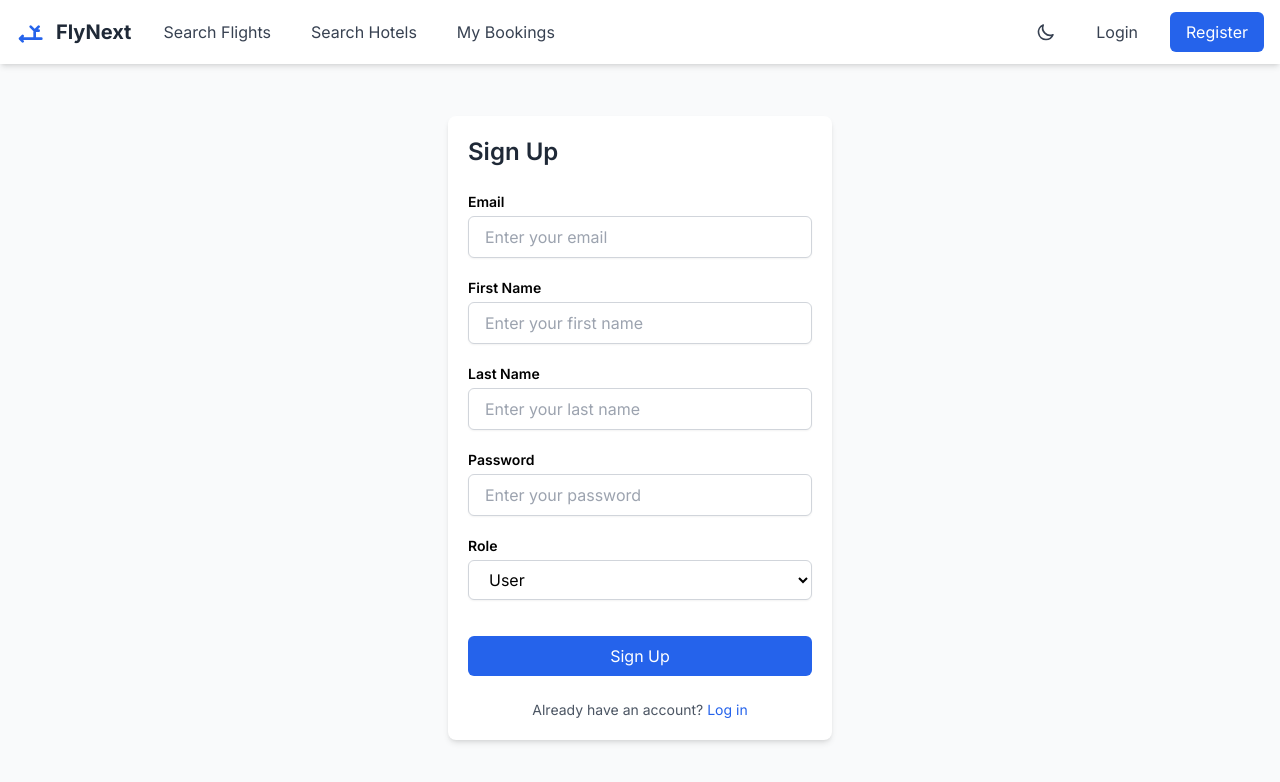
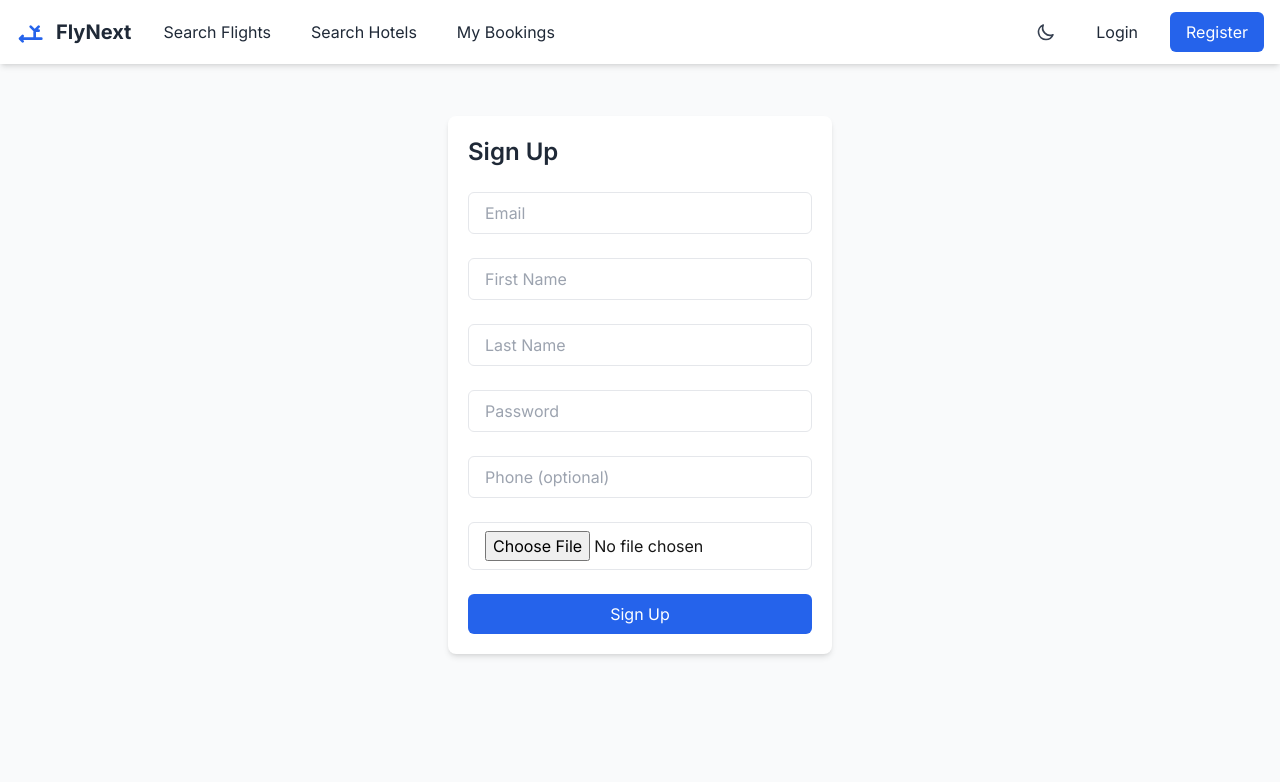
Before and after one commit to rudyarb/FlyNext, a Next.js app: page /users/signup in a window 1280 px wide. Shown: the top 782 px of the page. Built offline with nearby package versions, Linux system fonts and the light colour scheme.

Commit message:
Added profile icon, update profile page, and added more fields to sign up

```diff
--- a/src/app/api/users/signup/route.js
+++ b/src/app/api/users/signup/route.js
@@ -1,36 +1,50 @@
 import { hashPassword } from "@utils/auth";
 import { prisma } from "@utils/db";
+import { writeFile } from "fs/promises";
+import { join } from "path";
 import { NextResponse } from "next/server";
 
 export async function POST(req) {
   try {
-    // Get user info from input
-    const { firstName, lastName, email, password, phone, profilePic, role } = await req.json();
+    // Parse form data instead of JSON
+    const formData = await req.formData();
 
-    // Enforce required fields
+    // Extract fields from form data
+    const firstName = formData.get("firstName");
+    const lastName = formData.get("lastName");
+    const email = formData.get("email");
+    const password = formData.get("password");
+    const phone = formData.get("phone") || null;
+    const role = formData.get("role");
+    const profilePicture = formData.get("profilePicture"); // File object
+
+    // Validate required fields
     if (!firstName || !lastName || !email || !password || !role) {
-      return NextResponse.json({ message:
-        "All required fields must be filled (everything except for phone number and profile picture)." },
-        { status: 400 });
+      return NextResponse.json({ message: "All required fields must be filled." }, { status: 400 });
     }
 
-    // Allowed roles
+    // Validate role
     const allowedRoles = ["ADMIN", "USER"];
     if (!allowedRoles.includes(role)) {
-      return NextResponse.json({ message:
-        "Invalid role. Allowed roles: ADMIN, USER." },
-        { status: 400 });
+      return NextResponse.json({ message: "Invalid role. Allowed roles: ADMIN, USER." }, { status: 400 });
     }
 
     // Check if user already exists
     const existingUser = await prisma.user.findUnique({ where: { email } });
     if (existingUser) {
-      return NextResponse.json({ message:
-        "Email already in use" },
-        { status: 400 });
+      return NextResponse.json({ message: "Email already in use" }, { status: 400 });
     }
 
-    // Create the new user
+    // Save profile picture (if provided)
+    let profilePicUrl = null;
+    if (profilePicture && profilePicture.name) {
+      const fileBuffer = await profilePicture.arrayBuffer();
+      const filePath = join(process.cwd(), "public/uploads", profilePicture.name);
+      await writeFile(filePath, Buffer.from(fileBuffer));
+      profilePicUrl = `/uploads/${profilePicture.name}`; // Publicly accessible path
+    }
+
+    // Create user
     const user = await prisma.user.create({
       data: {
         firstName,
@@ -38,7 +52,7 @@ export async function POST(req) {
         email,
         password: hashPassword(password),
         phone,
-        profilePic,
+        profilePic: profilePicUrl,
         role,
       },
       select: {
@@ -47,22 +61,20 @@ export async function POST(req) {
         lastName: true,
         email: true,
         role: true,
+        profilePic: true,
       },
     });
 
-
-    // If the role is ADMIN, add them as a hotel owner
+    // If ADMIN, create hotel owner entry
     if (role === "ADMIN") {
       await prisma.hotelOwner.create({
-        data: {
-          userId: user.id,
-        },
+        data: { userId: user.id },
       });
     }
 
-    // Return success response with the user details
-    return NextResponse.json({ message: "User registered successfully" }, { status: 201 });
-  } catch (error) { // Catch any errors
-      return NextResponse.json({ message: "Error registering user" }, { status: 400 });
+    return NextResponse.json({ message: "User registered successfully", user }, { status: 201 });
+  } catch (error) {
+    console.error(error);
+    return NextResponse.json({ message: "Error registering user" }, { status: 500 });
   }
 }
--- a/src/app/components/Navbar.tsx
+++ b/src/app/components/Navbar.tsx
@@ -1,13 +1,34 @@
-"use client";  // Mark this file as a client-side component
+"use client";
 
-import React from "react";
+import React, { useState, useRef, useEffect } from "react";
 import Link from "next/link";
+import { useAuth } from "@/context/AuthContext";
 import Logo from "./Logo";
 import DarkModeToggle from "./DarkModeToggle";
-import { useAuth } from "@/context/AuthContext"; // Import useAuth hook
+import { FaUserCircle } from "react-icons/fa";
 
 const Navbar: React.FC = () => {
-  const { isAuthenticated, userName, logout } = useAuth(); // Get authentication state from AuthContext
+  const { isAuthenticated, userName, logout } = useAuth();
+  const [dropdownOpen, setDropdownOpen] = useState(false);
+  const dropdownRef = useRef<HTMLDivElement>(null);
+
+  // Close dropdown when clicking outside
+  useEffect(() => {
+    const handleClickOutside = (event: MouseEvent) => {
+      if (dropdownRef.current && !dropdownRef.current.contains(event.target as Node)) {
+        setDropdownOpen(false);
+      }
+    };
+    document.addEventListener("mousedown", handleClickOutside);
+    return () => {
+      document.removeEventListener("mousedown", handleClickOutside);
+    };
+  }, []);
+
+  // Close dropdown when authentication status changes (fix for logout issue)
+  useEffect(() => {
+    setDropdownOpen(false);
+  }, [isAuthenticated]);
 
   return (
     <nav className="bg-white dark:bg-gray-800 text-gray-800 dark:text-white shadow-md">
@@ -16,53 +37,61 @@ const Navbar: React.FC = () => {
           <Logo />
 
           <div className="flex items-center space-x-2">
-            <Link
-              href="/flight-search"
-              className="px-4 py-2 rounded-md text-gray-700 dark:text-gray-200 hover:bg-gray-100 dark:hover:bg-gray-700"
-            >
+            <Link href="/flight-search" className="px-4 py-2 rounded-md hover:bg-gray-100 dark:hover:bg-gray-700">
               Search Flights
             </Link>
-
-            <Link
-              href="/hotel-search"
-              className="px-4 py-2 rounded-md text-gray-700 dark:text-gray-200 hover:bg-gray-100 dark:hover:bg-gray-700"
-            >
+            <Link href="/hotel-search" className="px-4 py-2 rounded-md hover:bg-gray-100 dark:hover:bg-gray-700">
               Search Hotels
             </Link>
-
-            <Link
-              href="/bookings"
-              className="px-4 py-2 rounded-md text-gray-700 dark:text-gray-200 hover:bg-gray-100 dark:hover:bg-gray-700"
-            >
+            <Link href="/bookings" className="px-4 py-2 rounded-md hover:bg-gray-100 dark:hover:bg-gray-700">
               My Bookings
             </Link>
           </div>
         </div>
 
-        <div className="flex items-center space-x-4">
+        <div className="flex items-center space-x-4 relative">
           <DarkModeToggle />
           {isAuthenticated ? (
             <>
               <span className="text-gray-600 dark:text-gray-300">Welcome, {userName}</span>
-              <button
-                onClick={logout}
-                className="px-4 py-2 rounded-md bg-blue-600 text-white hover:bg-blue-700 dark:bg-blue-500 dark:hover:bg-blue-600"
-              >
-                Logout
-              </button>
+
+              {/* Profile Icon with Dropdown */}
+              <div className="relative" ref={dropdownRef}>
+                <button
+                  onClick={() => setDropdownOpen((prev) => !prev)}
+                  className="text-gray-600 dark:text-gray-300 text-2xl focus:outline-none"
+                >
+                  <FaUserCircle />
+                </button>
+
+                {dropdownOpen && (
+                  <div className="absolute right-0 mt-2 w-48 bg-white dark:bg-gray-700 shadow-md rounded-lg">
+                    <Link
+                      href="/users/edit-profile"
+                      className="block px-4 py-2 text-gray-800 dark:text-white hover:bg-gray-100 dark:hover:bg-gray-600"
+                      onClick={() => setDropdownOpen(false)} // Close dropdown when clicking "Edit Profile"
+                    >
+                      Edit Profile
+                    </Link>
+                    <button
+                      onClick={() => {
+                        setDropdownOpen(false); // Close dropdown before logging out
+                        logout();
+                      }}
+                      className="w-full text-left px-4 py-2 text-gray-800 dark:text-white hover:bg-gray-100 dark:hover:bg-gray-600"
+                    >
+                      Logout
+                    </button>
+                  </div>
+                )}
+              </div>
             </>
           ) : (
             <>
-              <Link
-                href="/users/login"
-                className="px-4 py-2 rounded-md text-gray-700 dark:text-gray-200 hover:bg-gray-100 dark:hover:bg-gray-700"
-              >
+              <Link href="/users/login" className="px-4 py-2 rounded-md hover:bg-gray-100 dark:hover:bg-gray-700">
                 Login
               </Link>
-              <Link
-                href="/users/signup"
-                className="px-4 py-2 rounded-md bg-blue-600 text-white hover:bg-blue-700 dark:bg-blue-500 dark:hover:bg-blue-600"
-              >
+              <Link href="/users/signup" className="px-4 py-2 rounded-md bg-blue-600 text-white hover:bg-blue-700 dark:bg-blue-500 dark:hover:bg-blue-600">
                 Register
               </Link>
             </>
--- /dev/null
+++ b/src/app/users/edit-profile/page.tsx
@@ -0,0 +1,146 @@
+"use client";
+
+import { useState, useEffect } from "react";
+import { useRouter } from "next/navigation";
+
+const EditProfile = () => {
+  const router = useRouter();
+
+  // Local state for token and form data
+  const [token, setToken] = useState<string | null>(null);
+  const [formData, setFormData] = useState({
+    firstName: "",
+    lastName: "",
+    email: "",
+    phone: "",
+    password: "",
+  });
+  const [loading, setLoading] = useState(false);
+  const [message, setMessage] = useState("");
+
+  // Only fetch the token from localStorage on the client-side
+  useEffect(() => {
+    if (typeof window !== "undefined") {
+      const storedToken = localStorage.getItem("token");
+      if (storedToken) {
+        setToken(storedToken);
+      } else {
+        setMessage("You must be logged in to edit your profile.");
+      }
+    }
+  }, []);
+
+  // Handle input change
+  const handleChange = (e: React.ChangeEvent<HTMLInputElement>) => {
+    setFormData({ ...formData, [e.target.name]: e.target.value });
+  };
+
+  // Handle form submission (PUT request to update profile)
+  const handleSubmit = async (e: React.FormEvent) => {
+    e.preventDefault();
+    setLoading(true);
+    setMessage("");
+
+    if (!token) {
+      setMessage("You must be logged in to edit your profile.");
+      setLoading(false);
+      return;
+    }
+
+    try {
+      const res = await fetch("/api/users/profile", {
+        method: "PUT", // Use PUT request to update profile
+        headers: {
+          "Content-Type": "application/json",
+          Authorization: `Bearer ${token}`, // Correct way to send token in Authorization header
+        },
+        body: JSON.stringify(formData), // Send the updated form data
+      });
+
+      const data = await res.json();
+
+      if (!res.ok) throw new Error(data.error || "Update failed");
+
+      setMessage("Profile updated successfully!");
+      setTimeout(() => router.push("/dashboard"), 1500); // Redirect after update
+
+    } catch (error) {
+      console.error(error);
+      if (error instanceof Error) {
+        setMessage(error.message);
+      } else {
+        setMessage("An unexpected error occurred.");
+      }
+    } finally {
+      setLoading(false);
+    }
+  };
+
+  return (
+    <div className="flex justify-center items-center min-h-screen bg-gray-100 dark:bg-gray-900">
+      <div className="bg-white dark:bg-gray-800 shadow-lg rounded-lg p-6 w-full max-w-md">
+        <h2 className="text-2xl font-semibold text-gray-900 dark:text-white text-center">Edit Profile</h2>
+
+        {message && <p className="text-center mt-2 text-red-500">{message}</p>}
+
+        <form onSubmit={handleSubmit} className="space-y-4 mt-4">
+          <input
+            type="text"
+            name="firstName"
+            value={formData.firstName}
+            onChange={handleChange}
+            placeholder="First Name"
+            className="w-full px-4 py-2 border rounded-md dark:bg-gray-700 dark:text-white"
+          />
+
+          <input
+            type="text"
+            name="lastName"
+            value={formData.lastName}
+            onChange={handleChange}
+            placeholder="Last Name"
+            className="w-full px-4 py-2 border rounded-md dark:bg-gray-700 dark:text-white"
+          />
+
+          <input
+            type="email"
+            name="email"
+            value={formData.email}
+            onChange={handleChange}
+            placeholder="Email"
+            className="w-full px-4 py-2 border rounded-md dark:bg-gray-700 dark:text-white"
+            disabled // Disable to avoid accidental changes to email
+          />
+
+          <input
+            type="text"
+            name="phone"
+            value={formData.phone}
+            onChange={handleChange}
+            placeholder="Phone (optional)"
+            className="w-full px-4 py-2 border rounded-md dark:bg-gray-700 dark:text-white"
+          />
+
+          <input
+            type="password"
+            name="password"
+            value={formData.password}
+            onChange={handleChange}
+            placeholder="New Password (leave blank to keep current)"
+            className="w-full px-4 py-2 border rounded-md dark:bg-gray-700 dark:text-white"
+          />
+
+          <button
+            type="submit"
+            className="w-full bg-blue-600 text-white px-4 py-2 rounded-md hover:bg-blue-700 dark:bg-blue-500 dark:hover:bg-blue-600"
+            disabled={loading}
+          >
+            {loading ? "Updating..." : "Update Profile"}
+          </button>
+        </form>
+      </div>
+    </div>
+  );
+};
+
+export default EditProfile;
--- a/src/app/users/signup/page.tsx
+++ b/src/app/users/signup/page.tsx
@@ -1,4 +1,4 @@
-"use client";  // Client component needed for useState & useRouter
+"use client";
 
 import { useState } from "react";
 import { useRouter } from "next/navigation";
@@ -9,17 +9,33 @@ export default function SignUpPage() {
   const [firstName, setFirstName] = useState("");
   const [lastName, setLastName] = useState("");
   const [password, setPassword] = useState("");
-  const [role, setRole] = useState("USER"); // Default to USER
+  const [role, setRole] = useState("USER");
+  const [phone, setPhone] = useState("");
+  const [profilePicture, setProfilePicture] = useState<File | null>(null);
   const [error, setError] = useState("");
+
+  const handleFileChange = (e: React.ChangeEvent<HTMLInputElement>) => {
+    if (e.target.files && e.target.files.length > 0) {
+      setProfilePicture(e.target.files[0]);
+    }
+  };
 
   const handleSignUp = async (e: React.FormEvent) => {
     e.preventDefault();
 
+    const formData = new FormData();
+    formData.append("email", email);
+    formData.append("firstName", firstName);
+    formData.append("lastName", lastName);
+    formData.append("password", password);
+    formData.append("role", role);
+    if (phone) formData.append("phone", phone);
+    if (profilePicture) formData.append("profilePicture", profilePicture);
+
     try {
       const response = await fetch("/api/users/signup", {
         method: "POST",
-        headers: { "Content-Type": "application/json" },
-        body: JSON.stringify({ email, firstName, lastName, password, role }),
+        body: formData,
       });
 
       if (!response.ok) {
@@ -28,7 +44,6 @@ export default function SignUpPage() {
         return;
       }
 
-      // Redirect to login page after successful signup
       router.push("/users/login");
     } catch (err) {
       setError("An error occurred. Please try again.");
@@ -37,94 +52,18 @@ export default function SignUpPage() {
 
   return (
     <div className="container mx-auto px-4 py-5 max-w-7xl flex items-center justify-center overflow-hidden">
-      <form onSubmit={handleSignUp} className="space-y-6 mb-0 w-full sm:w-96 bg-white dark:bg-gray-800 p-5 rounded-lg shadow-md">
-        <h2 className="text-2xl font-semibold mb-4 text-gray-800 dark:text-white">Sign Up</h2>
+      <form onSubmit={handleSignUp} className="space-y-6 w-full sm:w-96 bg-white dark:bg-gray-800 p-5 rounded-lg shadow-md">
+        <h2 className="text-2xl font-semibold text-gray-800 dark:text-white">Sign Up</h2>
+        {error && <p className="text-red-500">{error}</p>}
 
-        {error && <p className="text-red-500 mb-4">{error}</p>}
+        <input type="email" placeholder="Email" value={email} onChange={(e) => setEmail(e.target.value)} required className="w-full px-4 py-2 border rounded-md" />
+        <input type="text" placeholder="First Name" value={firstName} onChange={(e) => setFirstName(e.target.value)} required className="w-full px-4 py-2 border rounded-md" />
+        <input type="text" placeholder="Last Name" value={lastName} onChange={(e) => setLastName(e.target.value)} required className="w-full px-4 py-2 border rounded-md" />
+        <input type="password" placeholder="Password" value={password} onChange={(e) => setPassword(e.target.value)} required className="w-full px-4 py-2 border rounded-md" />
+        <input type="text" placeholder="Phone (optional)" value={phone} onChange={(e) => setPhone(e.target.value)} className="w-full px-4 py-2 border rounded-md" />
+        <input type="file" accept="image/*" onChange={handleFileChange} className="w-full px-4 py-2 border rounded-md" />
 
-        <div className="grid grid-cols-1 gap-5">
-          <div>
-            <label htmlFor="email" className="block text-sm font-semibold text-black dark:text-white mb-1">Email</label>
-            <input
-              type="email"
-              id="email"
-              value={email}
-              onChange={(e) => setEmail(e.target.value)}
-              required
-              className="w-full px-4 py-2 bg-white dark:bg-gray-800 text-black dark:text-white border border-gray-300 dark:border-gray-600 rounded-md shadow-sm hover:border-blue-500 focus:outline-none focus:ring-2 focus:ring-blue-500"
-              placeholder="Enter your email"
-            />
-          </div>
-
-          <div>
-            <label htmlFor="firstName" className="block text-sm font-semibold text-black dark:text-white mb-1">First Name</label>
-            <input
-              type="text"
-              id="firstName"
-              value={firstName}
-              onChange={(e) => setFirstName(e.target.value)}
-              required
-              className="w-full px-4 py-2 bg-white dark:bg-gray-800 text-black dark:text-white border border-gray-300 dark:border-gray-600 rounded-md shadow-sm hover:border-blue-500 focus:outline-none focus:ring-2 focus:ring-blue-500"
-              placeholder="Enter your first name"
-            />
-          </div>
-
-          <div>
-            <label htmlFor="lastName" className="block text-sm font-semibold text-black dark:text-white mb-1">Last Name</label>
-            <input
-              type="text"
-              id="lastName"
-              value={lastName}
-              onChange={(e) => setLastName(e.target.value)}
-              required
-              className="w-full px-4 py-2 bg-white dark:bg-gray-800 text-black dark:text-white border border-gray-300 dark:border-gray-600 rounded-md shadow-sm hover:border-blue-500 focus:outline-none focus:ring-2 focus:ring-blue-500"
-              placeholder="Enter your last name"
-            />
-          </div>
-
-          <div>
-            <label htmlFor="password" className="block text-sm font-semibold text-black dark:text-white mb-1">Password</label>
-            <input
-              type="password"
-              id="password"
-              value={password}
-              onChange={(e) => setPassword(e.target.value)}
-              required
-              className="w-full px-4 py-2 bg-white dark:bg-gray-800 text-black dark:text-white border border-gray-300 dark:border-gray-600 rounded-md shadow-sm hover:border-blue-500 focus:outline-none focus:ring-2 focus:ring-blue-500"
-              placeholder="Enter your password"
-            />
-          </div>
-
-          <div>
-            <label htmlFor="role" className="block text-sm font-semibold text-black dark:text-white mb-1">Role</label>
-            <select
-              id="role"
-              value={role}
-              onChange={(e) => setRole(e.target.value)}
-              className="w-full px-4 py-2 bg-white dark:bg-gray-800 text-black dark:text-white border border-gray-300 dark:border-gray-600 rounded-md shadow-sm hover:border-blue-500 focus:outline-none focus:ring-2 focus:ring-blue-500"
-            >
-              <option value="USER">User</option>
-              <option value="ADMIN">Admin</option>
-            </select>
-          </div>
-
-          <button
-            type="submit"
-            className="mt-4 px-4 py-2 bg-blue-600 dark:bg-blue-500 text-white rounded-md w-full hover:bg-blue-700 dark:hover:bg-blue-600"
-          >
-            Sign Up
-          </button>
-        </div>
-
-        <p className="mt-4 text-sm text-center text-gray-600 dark:text-gray-300">
-          Already have an account? {" "}
-          <span
-            className="text-blue-600 dark:text-blue-400 cursor-pointer"
-            onClick={() => router.push("/users/login")}
-          >
-            Log in
-          </span>
-        </p>
+        <button type="submit" className="w-full bg-blue-600 text-white px-4 py-2 rounded-md hover:bg-blue-700">Sign Up</button>
       </form>
     </div>
   );
```
